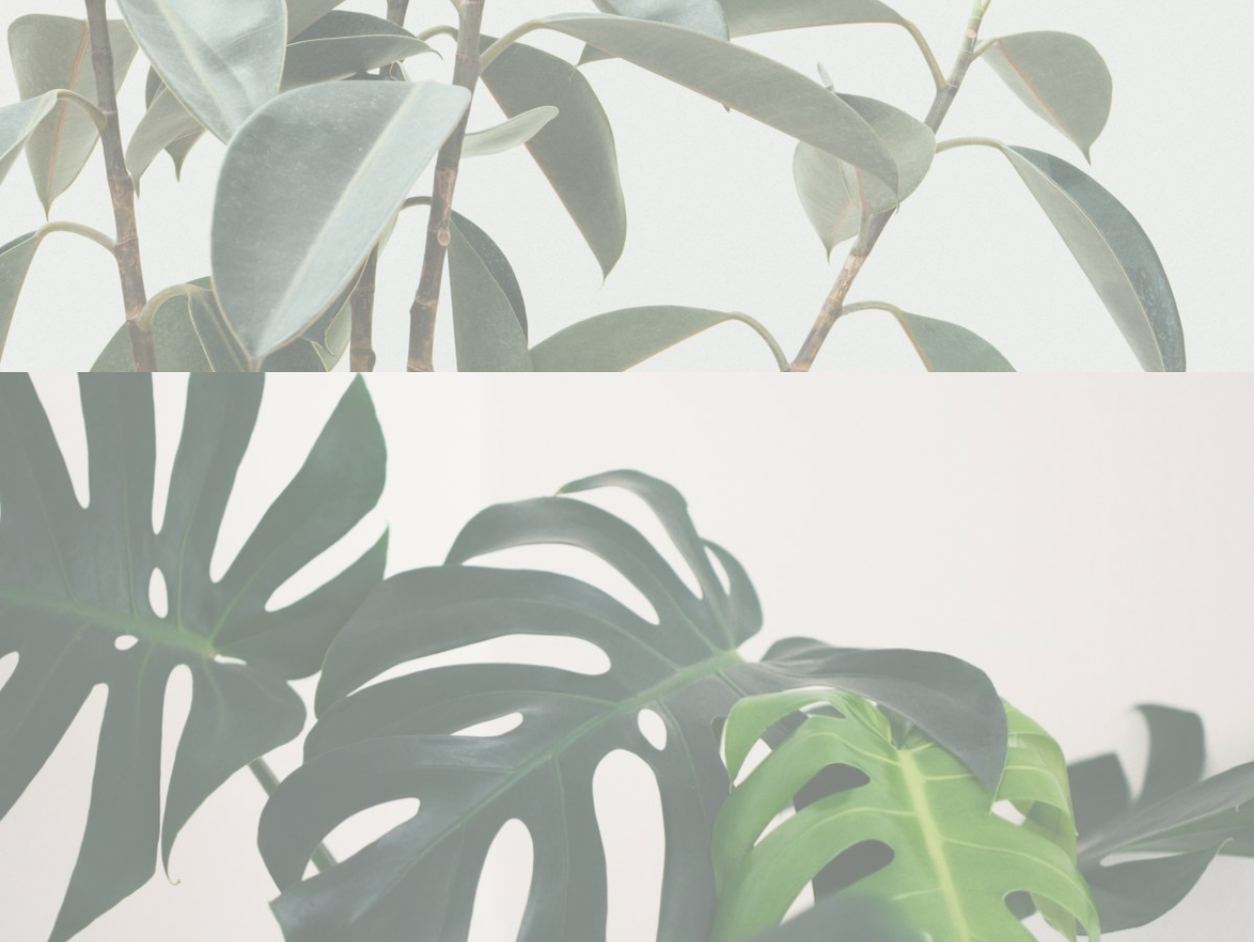
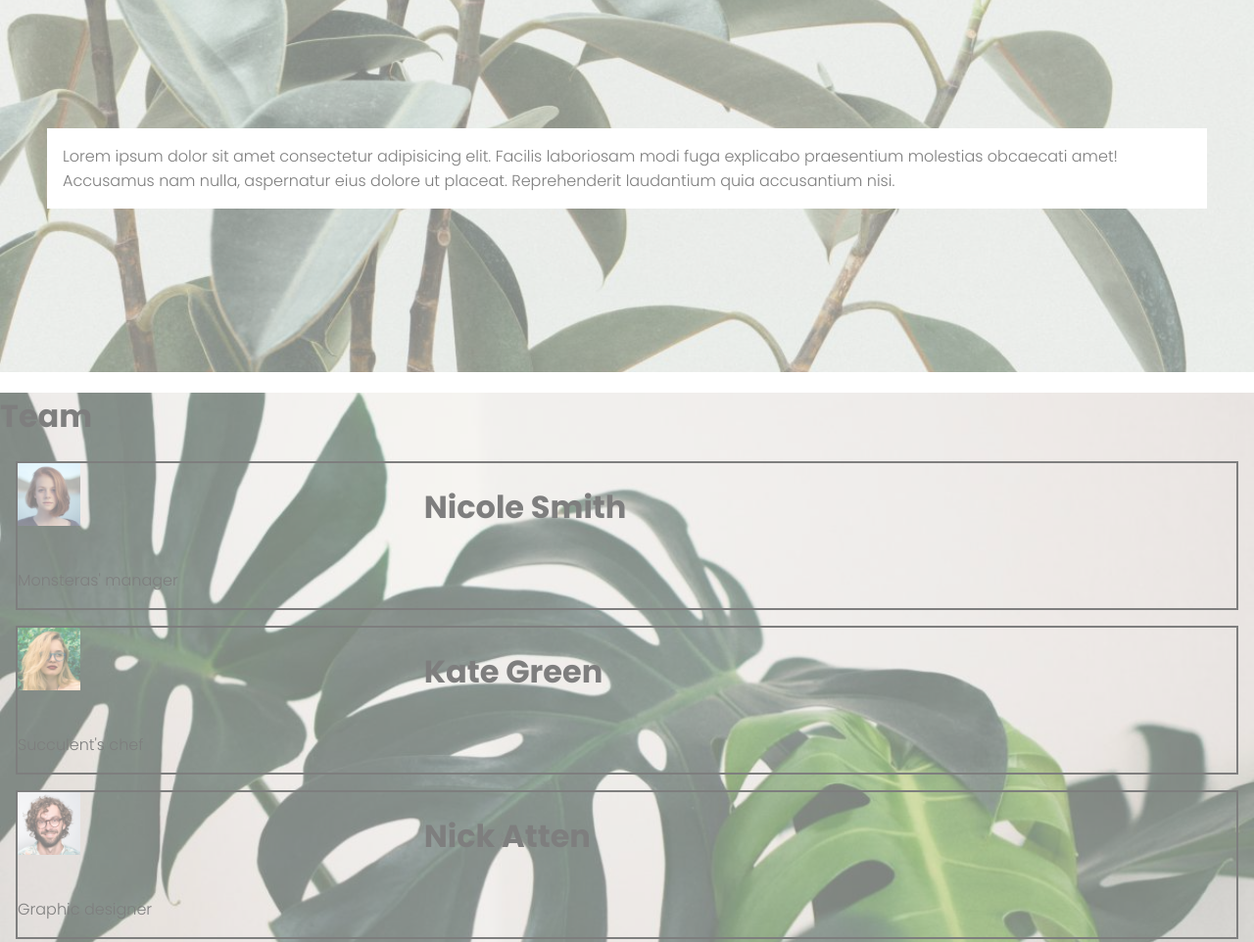
Before and after one commit to vikontrimaite/plantera-design, a plain HTML site: page index.html in a window 1280 px wide. Shown: the part 1220-2182 px from the top of the page at 98% size. Drawn offline with Linux system fonts and the light colour scheme.

Commit message:
initial structure for team

```diff
--- a/css/style.css
+++ b/css/style.css
@@ -3,7 +3,7 @@ body {
     padding: 0;
     box-sizing: border-box;
     font-family: 'Poppins', sans-serif;
-    overflow-x: hidden;
+    /* overflow-x: hidden; */
 }
 
 /* (min-width : 320px) */
@@ -12,7 +12,7 @@ body {
 .hero-wrapper {
     background-image: url(../img/plant4.jpg);
     background-size: cover;
-    /* background-position: center; */
+    background-position: center;
     /* background-repeat: ; */
     height: 100vh;
     /* position: a; */
@@ -137,7 +137,7 @@ header {
 
 }
 
-/* ABOUT */
+/* MISSION */
 .about-wrapper {
     background-image: url(../img/plant3.jpg);
     background-size: cover;
@@ -146,14 +146,28 @@ header {
     /* min-width: 500px; */
     width: 100%;
     opacity: 0.5;
-    width: 100%;
+    /* width: 100%; */
+    display: grid;
+    place-items: center;
+
+
 }
 
 .about-h1 {
     margin: 0;
+    /* color: black; */
+    /* opacity: 1; */
 }
 
-.something-wrapper {
+.about-parag {
+    margin: 0 3rem 0 3rem;
+    background-color: white;
+    padding: 1rem;
+}
+
+/* TEAM */
+.team-wrapper {
+    /* background: rgba(255, 0, 0, 0.5); */
     background-image: url(../img/plant1.jpg);
     background-size: cover;
     background-position: center;
@@ -162,8 +176,40 @@ header {
     width: 100%;
     opacity: 0.5;
     /* width: 100%; */
+    /* display: grid;
+    place-items: center; */
 }
 
+.all-members-box {
+    display: flex;
+    flex-direction: column;
+}
+
+.member-box {
+    display: grid;
+    grid-template-columns: .5fr 1fr;
+    grid-template-rows: 1fr;
+    grid-area:
+    "img" "name"
+    "img" "info";
+    border: 2px solid black;
+    margin: 1rem;
+}
+
+.member-img {
+    width: 4rem;
+    grid-area: "img";
+}
+
+.member-name {
+    grid-area: "name";
+}
+
+.member-info {
+    grid-area: "info";
+}
+
+/* CONTACT */
 .contact-wrapper {
     background-image: url(../img/plant5.jpg);
     background-size: cover;
--- a/index.html
+++ b/index.html
@@ -34,11 +34,26 @@
         </div>
     </div>
     <div class="about-wrapper">
-        <h1 class="about-h1">Meet our team</h1>
+        <h1 class="about-h1">Mission</h1>
         <p class="about-parag">Lorem ipsum dolor sit amet consectetur adipisicing elit. Facilis laboriosam modi fuga explicabo praesentium molestias obcaecati amet! Accusamus nam nulla, aspernatur eius dolore ut placeat. Reprehenderit laudantium quia accusantium nisi.</p>
     </div>
-    <div class="something-wrapper">
-
+    <div class="team-wrapper">
+        <h1 class="team">Team</h1>
+            <div class="member-box">
+                <img src="./img/member1.jpg" alt="Member photo" class="member-img">
+                <h1 class="member-name">Nicole Smith</h1>
+                <p class="member-info">Monsteras' manager</p>
+            </div>
+            <div class="member-box">
+                <img src="./img/member2.jpg" alt="Member photo" class="member-img">
+                <h1 class="member-name">Kate Green</h1>
+                <p class="member-info">Succulent's chef</p>
+            </div>
+            <div class="member-box">
+                <img src="./img/member3.jpg" alt="Member photo" class="member-img">
+                <h1 class="member-name">Nick Atten</h1>
+                <p class="member-info">Graphic designer</p>
+            </div>
     </div>
     <div class="contact-wrapper">
         <div class="form-item">
```
Also changed, not shown: img/member1.jpg (added), img/member2.jpg (added), img/member3.jpg (added).
